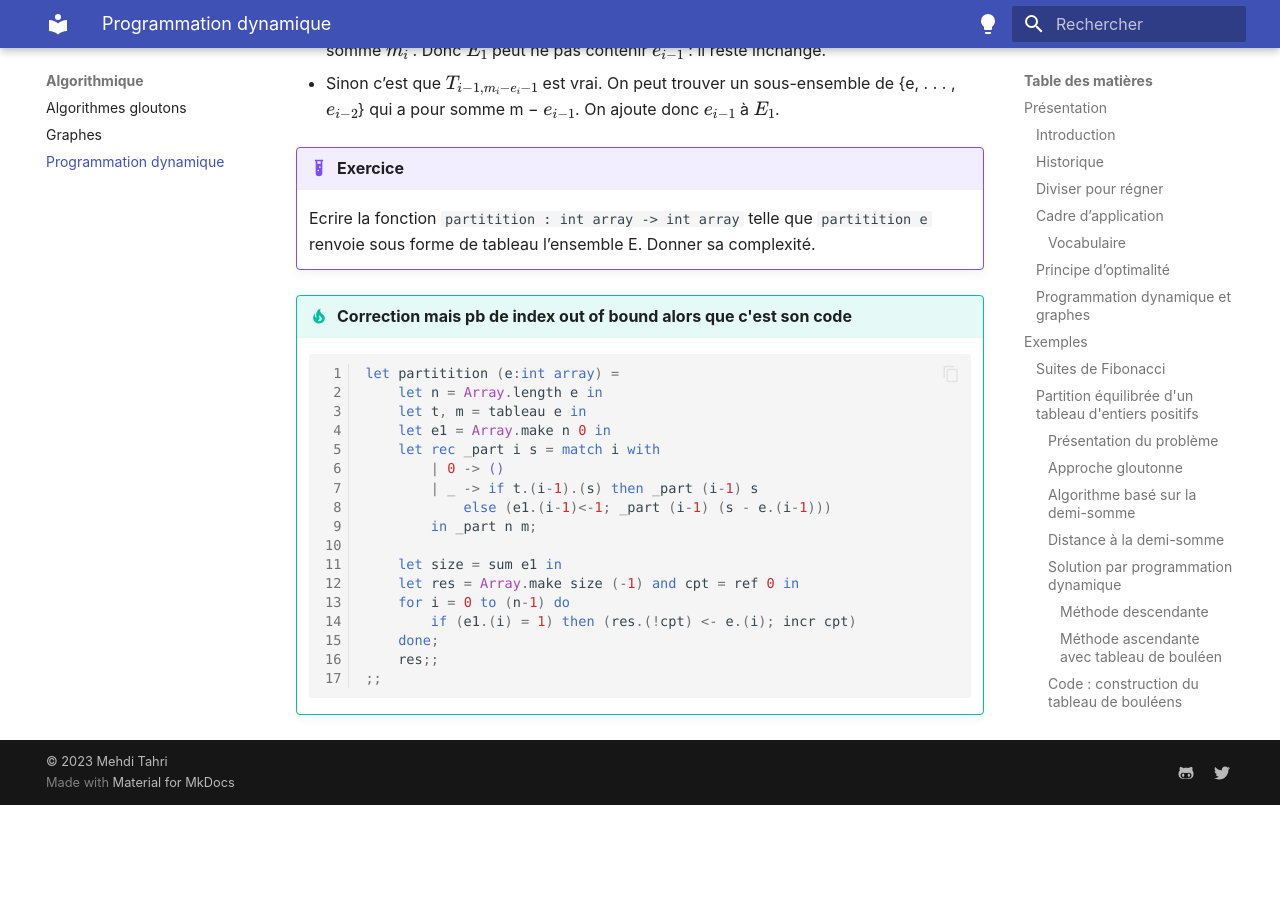
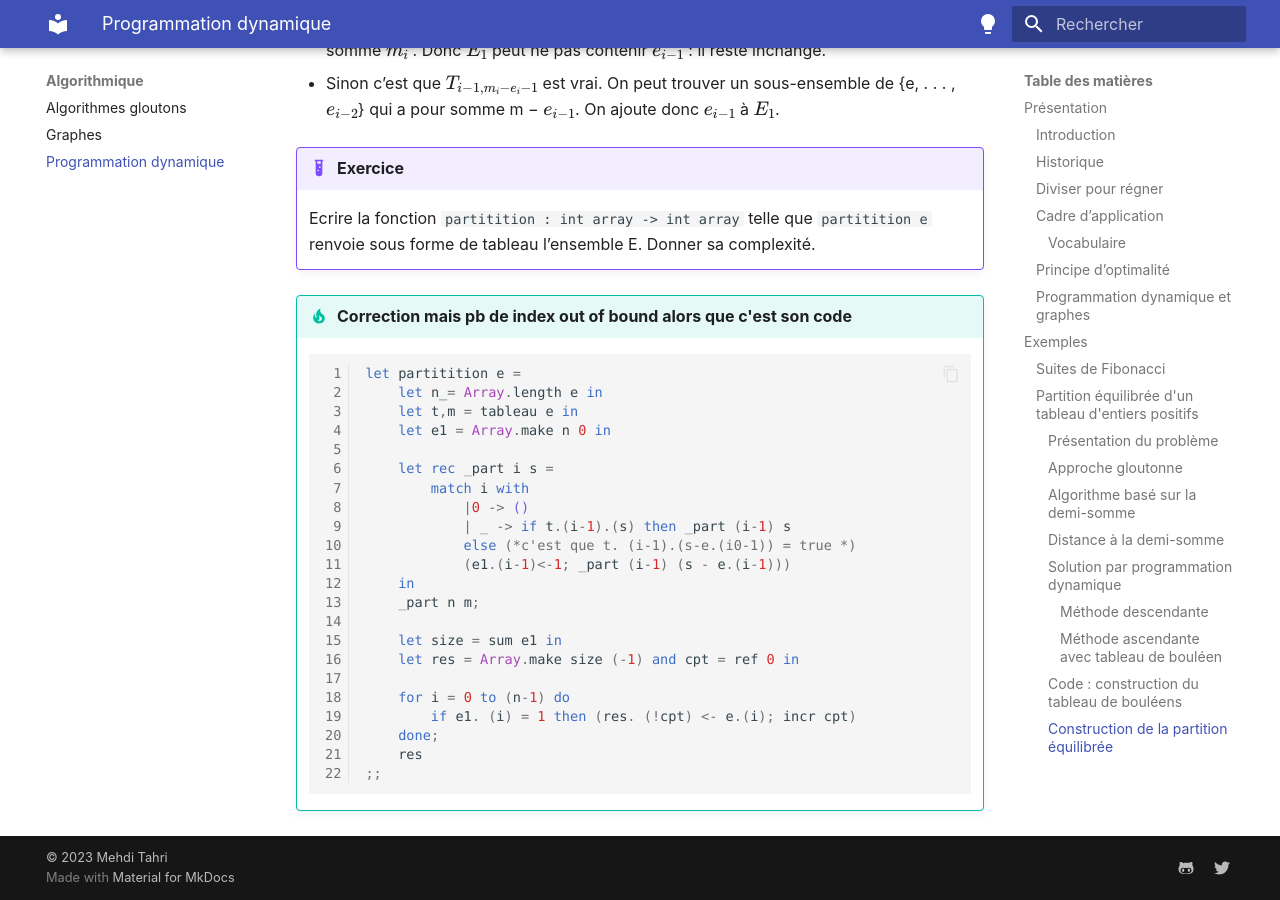
Before and after one commit to mp2i-thiers/mp2i-thiers.github.io, an MkDocs documentation site: the page built from docs/Algorithmique/prodgyn.md, in a window 1280 px wide and 900 px high, scrolled down 6980 px. Built offline with MkDocs 1.6.1 and Material for MkDocs 9.7.7, drawn with Linux system fonts in a browser that asks for light colours; before the commit the page ends 7785 px from its top, so only the background shows below that.

Commit message:
Edit progdyn

````diff
--- a/docs/Algorithmique/prodgyn.md
+++ b/docs/Algorithmique/prodgyn.md
@@ -213,21 +213,26 @@
 
 !!! tip "Correction mais pb de index out of bound alors que c'est son code"
     ```ocaml linenums="1"
-    let partitition (e:int array) =
-        let n = Array.length e in
-        let t, m = tableau e in
+    let partitition e =
+        let n_= Array.length e in
+        let t,m = tableau e in
         let e1 = Array.make n 0 in
-        let rec _part i s = match i with
-            | 0 -> ()
-            | _ -> if t.(i-1).(s) then _part (i-1) s
-                else (e1.(i-1)<-1; _part (i-1) (s - e.(i-1)))
-            in _part n m;
+
+        let rec _part i s =
+            match i with
+                |0 -> ()
+                | _ -> if t.(i-1).(s) then _part (i-1) s
+                else (*c'est que t. (i-1).(s-e.(i0-1)) = true *)
+                (e1.(i-1)<-1; _part (i-1) (s - e.(i-1)))
+        in
+        _part n m;
 
         let size = sum e1 in
         let res = Array.make size (-1) and cpt = ref 0 in
+
         for i = 0 to (n-1) do
-            if (e1.(i) = 1) then (res.(!cpt) <- e.(i); incr cpt)
+            if e1. (i) = 1 then (res. (!cpt) <- e.(i); incr cpt)
         done;
-        res;;
+        res
     ;;
     ```
````
